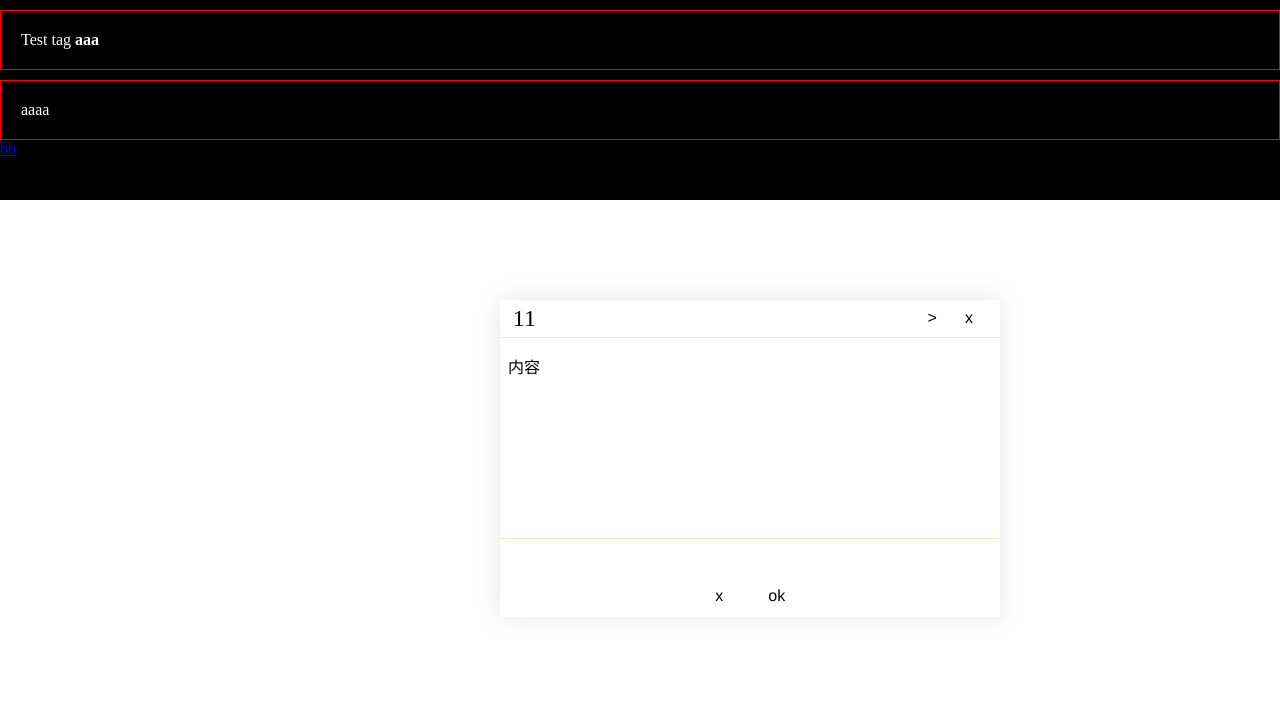
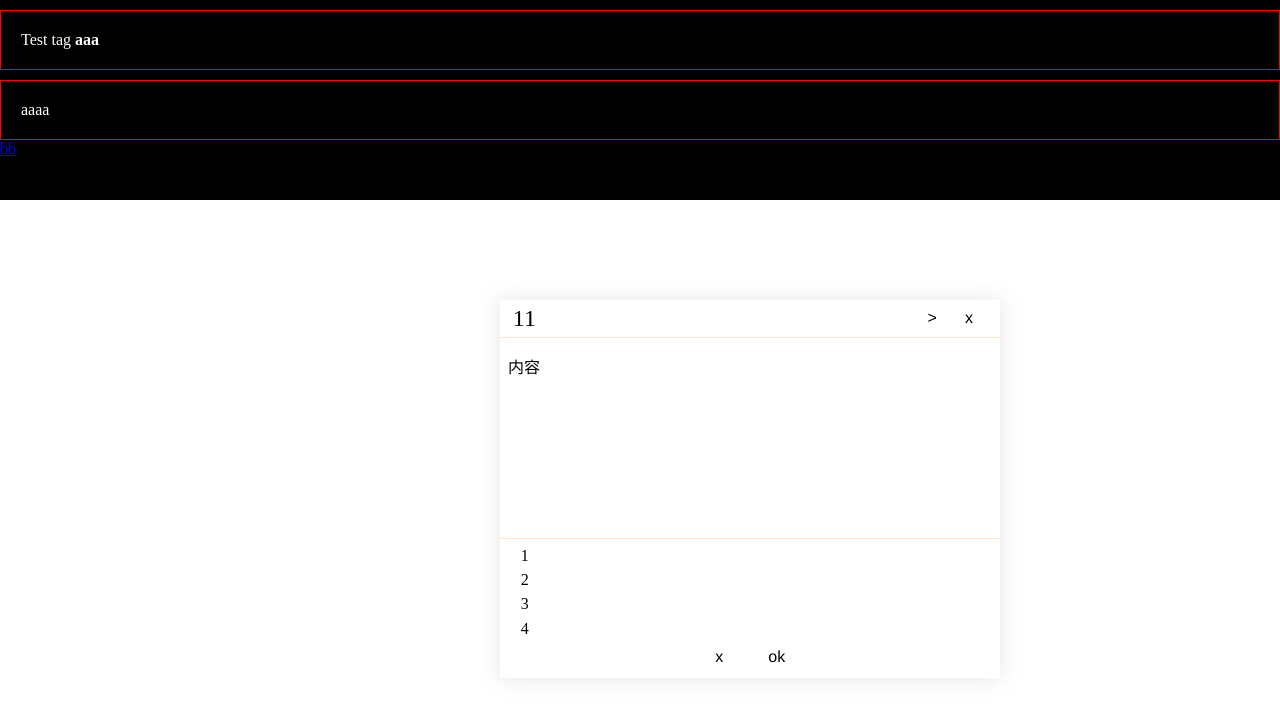
Before and after one commit to chengf28/HTMLEditor, a website built with webpack: page public/index.html in a window 1280 px wide. Built offline with nearby package versions, Linux system fonts and the light colour scheme.

Commit message:
add new element for new panel test

```diff
--- a/public/index.html
+++ b/public/index.html
@@ -27,14 +27,17 @@
             </div>
         </div>
         <div id="htmleditor-footer">
-            <canvas>
-
-            </canvas>
+            <div class="url_list">
+                <ul>
+                    <li>1</li>
+                    <li>2</li>
+                    <li>3</li>
+                    <li>4</li>
+                </ul>
+            </div>
             <button class="htmleditor-btn">
                 x
             </button>
-
-
             <button class="htmleditor-btn" id="body-confirm">
                 ok
             </button>
@@ -51,7 +54,6 @@
                 aaaa
             </p>
             <a href="www.baidu.com">bb</a>
-
             <!-- <img src="https://repository-images.githubusercontent.com/190535750/1118bd00-cf09-11e9-8055-5dfdeb036e47" alt="aaa" width="100"> -->
         </div>
 
```
